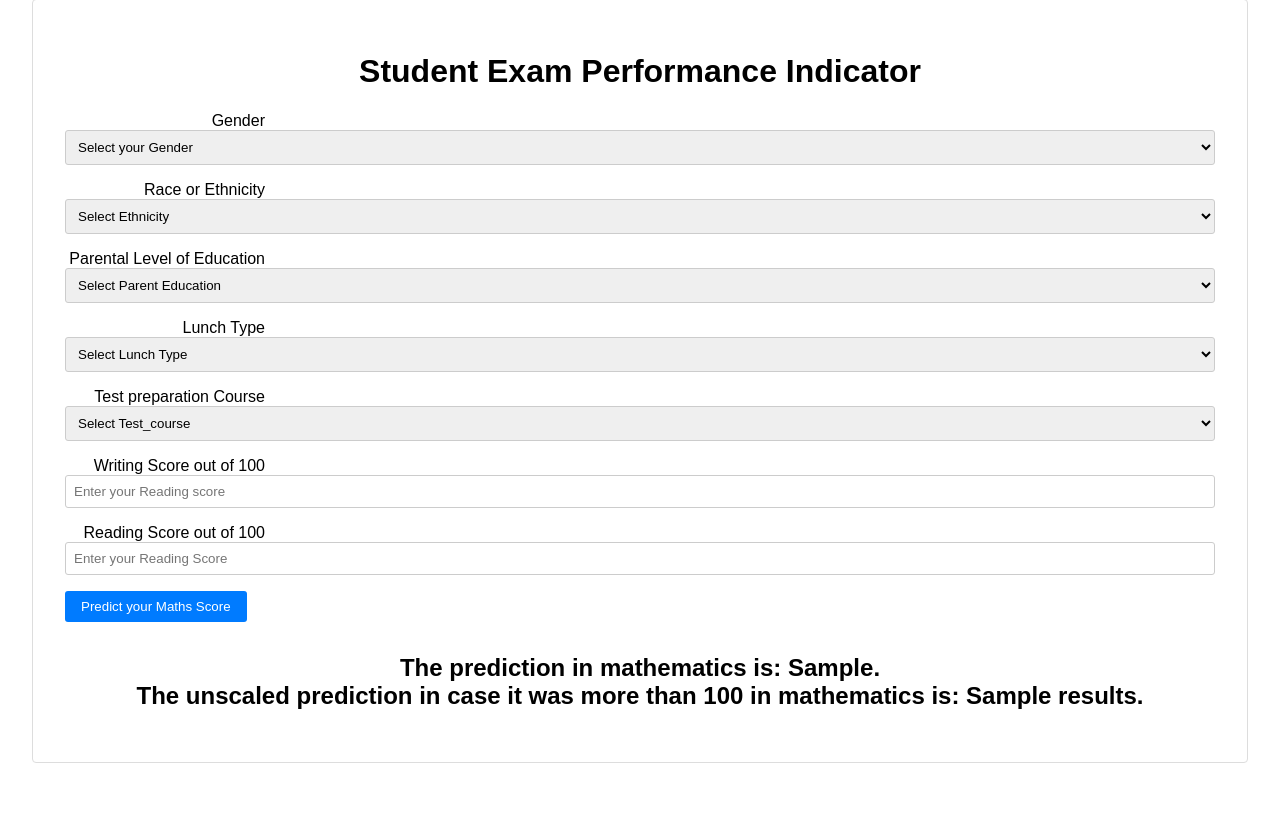
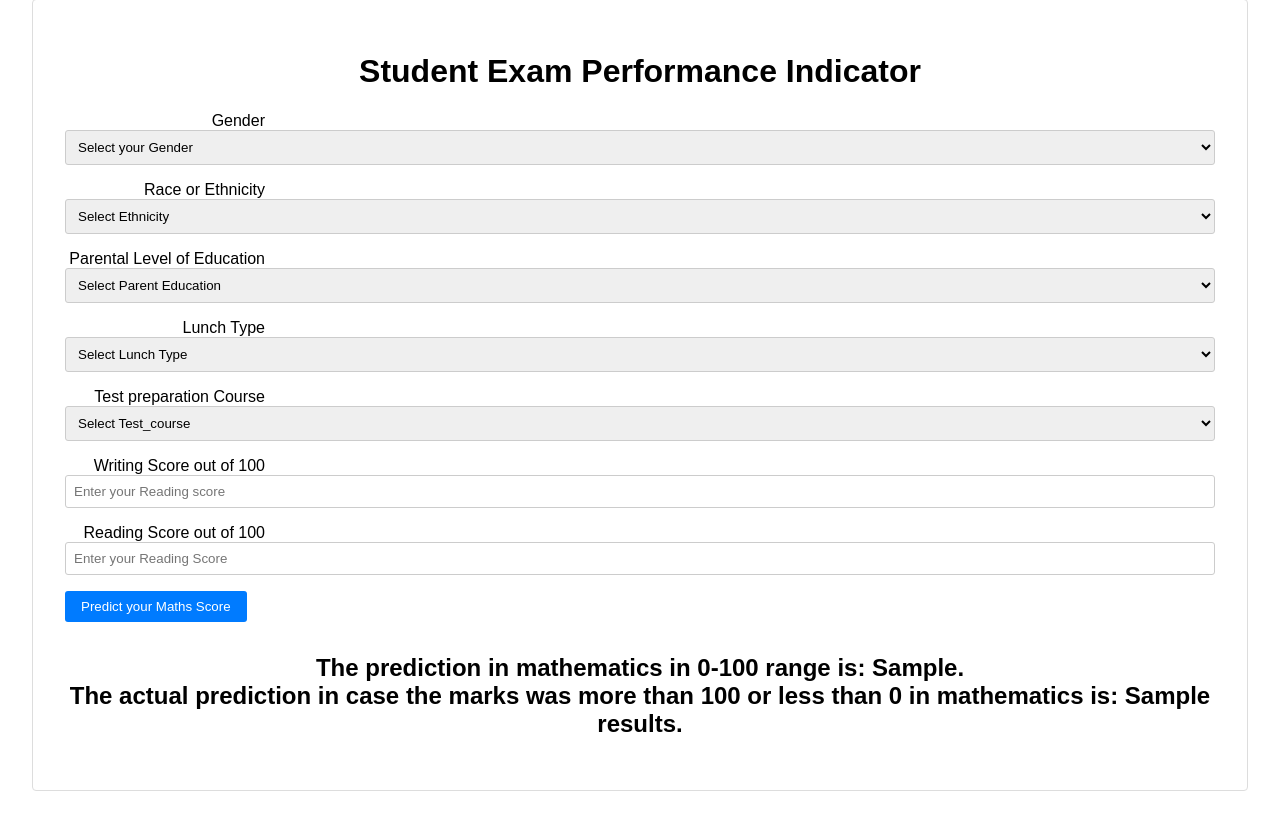
Before and after one commit to SomdeepSardar/MLPipelineDemo, a Flask app: template templates/home.html in a window 1280 px wide. Shown: the part 33-856 px from the top of the page. Before the commit the page ends 796 px from the top, so only its background shows below. Run offline with Flask 3, Linux system fonts and the light colour scheme; the template is opened without the code that fills it: most values are stand-ins (such as "Sample title", 1, 10 or a date in 2020).

Commit message:
logic updated

```diff
--- a/app.py
+++ b/app.py
@@ -42,8 +42,10 @@ def predict_datapoint():
 
         result = results[0]
 
-        if (result>100):
+        if (result > 100):
             true_result = 100
+        elif (result < 0):
+            true_result = 0
         else:
             true_result = result
 
--- a/templates/home.html
+++ b/templates/home.html
@@ -165,9 +165,9 @@
         </div>
     </form>
     <h2>
-       The prediction in mathematics is: {{true_results}}.
+       The prediction in mathematics in 0-100 range is: {{true_results}}.
        <br>
-       The unscaled prediction in case it was more than 100 in mathematics is: {{results}}.
+       The actual prediction in case the marks was more than 100 or less than 0 in mathematics is: {{results}}.
     </h2>
    <body>
 </html>
```
